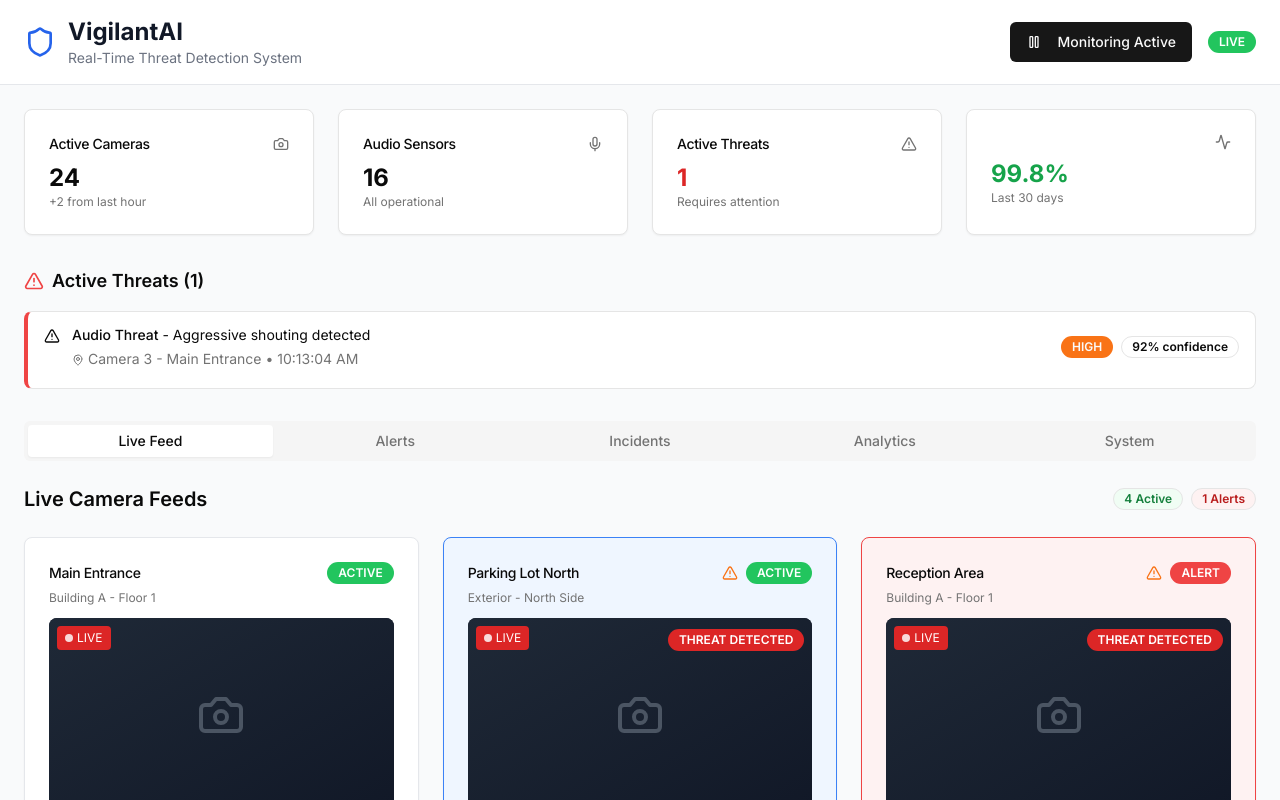
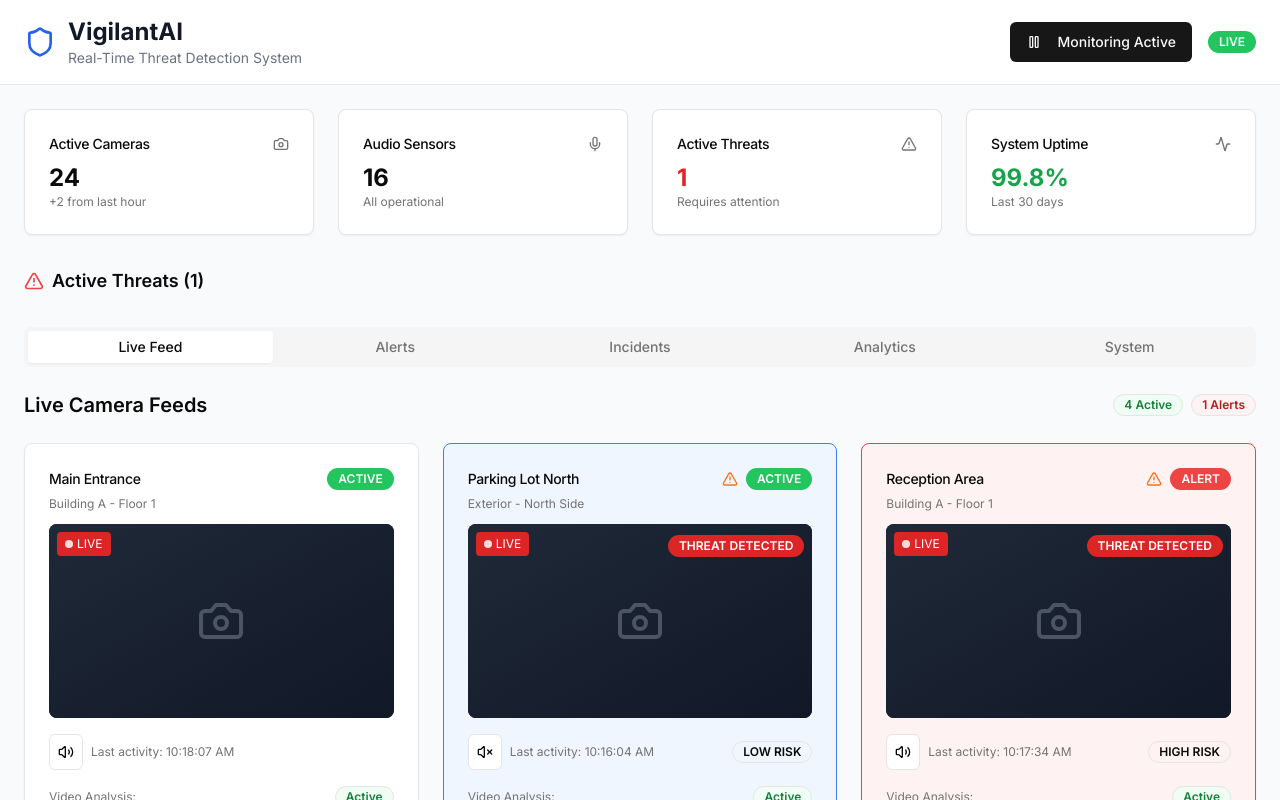
Before and after one commit to ManthikaL/vigilant-ai-system, a Next.js app: page / in a window 1280 px wide. Shown: the top 800 px of the page. Built offline with nearby package versions, Linux system fonts and the light colour scheme.

Commit message:
remove the alert

```diff
--- a/app/page.tsx
+++ b/app/page.tsx
@@ -169,7 +169,7 @@ export default function Dashboard() {
 
           <Card>
             <CardHeader className="flex flex-row items-center justify-between space-y-0 pb-2">
-              <CardTitle className="text-sm font-medium"></CardTitle>
+              <CardTitle className="text-sm font-medium">System Uptime</CardTitle>
               <Activity className="h-4 w-4 text-muted-foreground" />
             </CardHeader>
             <CardContent>
@@ -187,26 +187,7 @@ export default function Dashboard() {
               Active Threats ({activeIncidents.length})
             </h2>
             <div className="space-y-3">
-              {activeIncidents.map((incident) => (
-                <Alert key={incident.id} className="border-l-4 border-l-red-500">
-                  <AlertTriangle className="h-4 w-4" />
-                  <AlertDescription>
-                    <div className="flex items-center justify-between">
-                      <div>
-                        <span className="font-medium">{incident.type}</span> - {incident.description}
-                        <div className="text-sm text-muted-foreground mt-1">
-                          <MapPin className="h-3 w-3 inline mr-1" />
-                          {incident.location} • {incident.timestamp.toLocaleTimeString()}
-                        </div>
-                      </div>
-                      <div className="flex items-center space-x-2">
-                        <Badge className={getSeverityColor(incident.severity)}>{incident.severity.toUpperCase()}</Badge>
-                        <Badge variant="outline">{Math.round(incident.confidence * 100)}% confidence</Badge>
-                      </div>
-                    </div>
-                  </AlertDescription>
-                </Alert>
-              ))}
+
             </div>
           </div>
         )}
```
